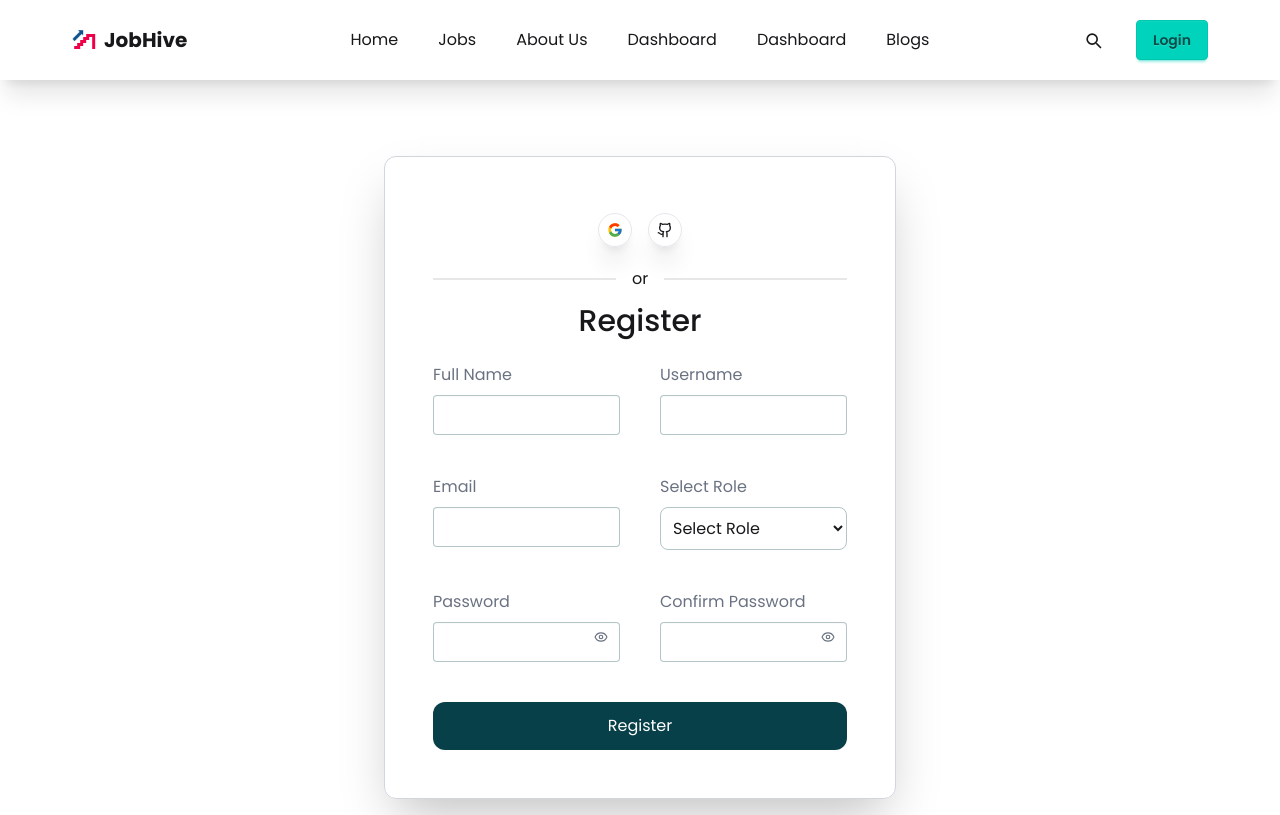
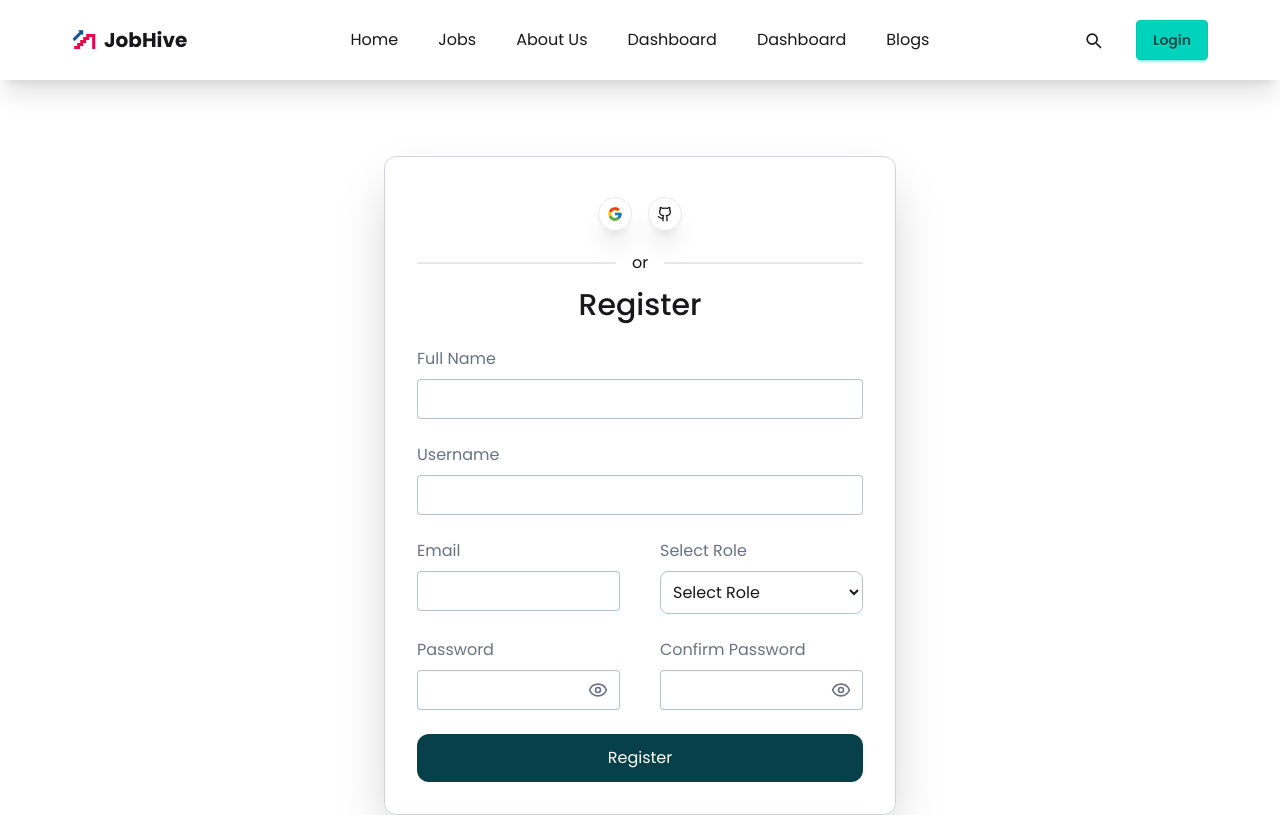
Before and after one commit to alaminislam34/Hiring-Agency-Communication-Platform, a Next.js app: page /signup in a window 1280 px wide. Shown: the top 815 px of the page. Built offline with nearby package versions, Linux system fonts and the light colour scheme; no server answers; the database is empty.

Commit message:
added some changes behind the sign in or sign up page

```diff
--- a/src/app/signin/components/signIn.jsx
+++ b/src/app/signin/components/signIn.jsx
@@ -32,7 +32,7 @@ const SignInComponent = () => {
   };
   return (
     <div>
-      <div className="space-y-6 max-w-sm w-full p-4 lg:p-6 border border-gray-300 rounded-xl">
+      <div className="space-y-6 max-w-md w-full p-4 lg:p-6 border border-gray-300 rounded-xl">
         <SocialsLogin />
         <h1 className="text-2xl md:text-3xl font-semibold text-center">
           Sign in
--- a/src/app/signup/components/RegisterForm.jsx
+++ b/src/app/signup/components/RegisterForm.jsx
@@ -9,6 +9,7 @@ import { toast } from "react-toastify";
 const RegisterForm = () => {
   const [showPassword, setShowPassword] = useState(false);
   const [showPass, setShowPass] = useState(false);
+  const [passError, setPassError] = useState("");
   const [error, setError] = useState(null);
   const router = useRouter();
 
@@ -22,6 +23,13 @@ const RegisterForm = () => {
     const password = form.password.value;
     const role = form.role.value;
     const user = { name, userName, email, password, role };
+    const passwordRegex = /^(?=.*[a-z])(?=.*[A-Z])(?=.*\d)[a-zA-Z\d]{8,}$/;
+    if (!passwordRegex.test(password)) {
+      setPassError(
+        "Password must be at least 8 characters long and contain at least one uppercase letter, one lowercase letter, and one number."
+      );
+      return;
+    }
     const res = await register(user);
     if (res.success) {
       router.push("/");
@@ -36,7 +44,7 @@ const RegisterForm = () => {
   };
 
   return (
-    <div className="max-w-lg my-6 md:my-10 mx-auto w-full border border-gray-300 shadow-2xl p-6 md:p-12 rounded-xl">
+    <div className="max-w-lg my-6 md:my-10 mx-auto w-full border border-gray-300 shadow-2xl p-6 md:p-8 rounded-xl">
       <div>
         <SocialsLogin />
       </div>
@@ -44,12 +52,9 @@ const RegisterForm = () => {
       <h1 className="text-2xl md:text-3xl font-medium text-center pb-4 md:pb-6">
         Register
       </h1>
-      <form onSubmit={handleRegister} className="space-y-4 md:space-y-10">
-        <div className="grid grid-cols-1 md:grid-cols-2 gap-4 md:gap-10">
+      <form onSubmit={handleRegister} className="space-y-4 md:space-y-6">
         <label className="flex flex-col gap-2">
-            <span className="text-gray-500 text-sm md:text-base">
-              Full Name
-            </span>
+          <span className="text-gray-500 text-sm md:text-base">Full Name</span>
           <input
             type="text"
             name="fullName"
@@ -65,7 +70,6 @@ const RegisterForm = () => {
           />
           {error && <p className="text-red-500 text-xs">{error}</p>}
         </label>
-        </div>
 
         <div className="grid grid-cols-1 md:grid-cols-2 gap-4 md:gap-10">
           <label className="flex flex-col gap-2">
@@ -97,6 +101,7 @@ const RegisterForm = () => {
         <div className="grid grid-cols-1 md:grid-cols-2 gap-4 md:gap-10">
           <label className="flex flex-col gap-2 relative">
             <span className="text-gray-500 text-sm md:text-base">Password</span>
+            <div className="relative">
               <input
                 type={showPassword ? "text" : "password"}
                 name="password"
@@ -105,10 +110,11 @@ const RegisterForm = () => {
               <button
                 type="button"
                 onClick={() => setShowPassword(!showPassword)}
-              className="absolute right-3 top-10 text-gray-500 text-sm"
+                className="absolute right-3 top-1/2 -translate-y-1/2 text-gray-500 text-lg lg:text-xl"
               >
                 {showPassword ? <LuEyeClosed /> : <LuEye />}
               </button>
+            </div>
           </label>
           <label
             htmlFor="confirmPassword"
@@ -117,6 +123,7 @@ const RegisterForm = () => {
             <span className="text-gray-500 text-sm md:text-base">
               Confirm Password
             </span>
+            <div className="relative">
               <input
                 type={showPass ? "text" : "password"}
                 name="confirmPassword"
@@ -125,10 +132,11 @@ const RegisterForm = () => {
               <button
                 type="button"
                 onClick={() => setShowPass(!showPass)}
-              className="absolute right-3 top-10 text-gray-500 text-sm"
+                className="absolute right-3 top-1/2 -translate-y-1/2 text-gray-500 text-lg lg:text-xl"
               >
                 {showPass ? <LuEyeClosed /> : <LuEye />}
               </button>
+            </div>
           </label>
         </div>
 
```
Lines whose indentation alone changed are shown as unchanged.
